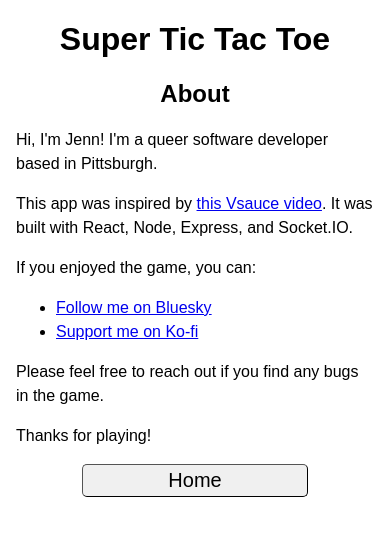
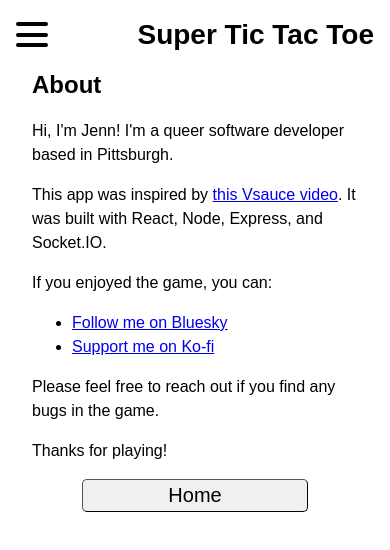
Before and after one commit to jennifercadams/super-tic-tac-toe, a React (Vite) app in the folder client/: page /about in a window 390 px wide. Shown: the top 550 px of the page. Built offline with nearby package versions, Linux system fonts and the light colour scheme; the HTML template or start-up script is replaced by a standard one.

Commit message:
Create header component with hamburger menu

```diff
--- a/client/src/App.css
+++ b/client/src/App.css
@@ -48,10 +48,17 @@ a.ui-button {
 .static-page {
     max-width: 600px;
     margin: auto;
+    padding: 0px 16px;
 }
 
 .static-page .content {
     text-align: left;
     line-height: 1.5;
-    padding: 0px 16px;
 }
+
+@media (max-width: 400px)
+{
+    h2 {
+        text-align: left;
+    }
+}
--- a/client/src/App.tsx
+++ b/client/src/App.tsx
@@ -1,5 +1,6 @@
 import * as React from "react";
 import { BrowserRouter, Route, Routes } from "react-router";
+import Header from "~components/Header/Header";
 import About from "~pages/About/About";
 import HowToPlay from "~pages/HowToPlay/HowToPlay";
 import LandingPage from "~pages/LandingPage/LandingPage";
@@ -10,13 +11,17 @@ import "./App.css";
 const App = () => {
     return (
         <BrowserRouter>
-            <h1>Super Tic Tac Toe</h1>
+
             <Routes>
-                <Route index element={<LandingPage />} />
-                <Route path="local-pass-and-play" element={<SuperGamePassAndPlay />} />
-                <Route path="online-multiplayer" element={<SuperGameRoom />} />
-                <Route path="how-to-play" element={<HowToPlay />} />
-                <Route path="about" element={<About />} />
+                <Route element={<Header showBurgerMenu={false} />}>
+                    <Route index element={<LandingPage />} />
+                </Route>
+                <Route element={<Header showBurgerMenu={true} />}>
+                    <Route path="local-pass-and-play" element={<SuperGamePassAndPlay />} />
+                    <Route path="online-multiplayer" element={<SuperGameRoom />} />
+                    <Route path="how-to-play" element={<HowToPlay />} />
+                    <Route path="about" element={<About />} />
+                </Route>
             </Routes>
         </BrowserRouter>
     );
--- /dev/null
+++ b/client/src/components/BurgerMenu/BurgerMenu.css
@@ -0,0 +1,38 @@
+.burger-menu {
+    float: left;
+    position: absolute;
+}
+
+.hamburger {
+    display: flex;
+    justify-content: space-around;
+    flex-direction: column;
+    width: 32px;
+    height: 32px;
+}
+
+.burger {
+    width: 32px;
+    height: 4px;
+    border-radius: 10px;
+    background-color: black;
+}
+
+.navigation {
+    display: flex;
+    flex-direction: column;
+    text-align: left;
+}
+
+.navigation a {
+    font-size: 20px;
+    color: black;
+    text-decoration: none;
+    background-color: white;
+    border: solid 1px black;
+    padding: 16px;
+}
+
+.navigation a:hover {
+    background-color: #dddddd;
+}
--- /dev/null
+++ b/client/src/components/BurgerMenu/BurgerMenu.tsx
@@ -0,0 +1,29 @@
+import * as React from "react";
+import { useState } from "react";
+import { Link } from "react-router";
+import "./BurgerMenu.css";
+
+const BurgerMenu = () => {
+    const [ menuOpen, setMenuOpen ] = useState(false);
+
+    const toggleMenu = () => setMenuOpen(!menuOpen);
+
+    return (
+        <div className="burger-menu" onClick={toggleMenu}>
+            <div className="hamburger">
+                <div className="burger" />
+                <div className="burger" />
+                <div className="burger" />
+            </div>
+            {menuOpen && <div className="navigation">
+                <Link to="/">Home</Link>
+                <Link to="/local-pass-and-play">Local Pass And Play</Link>
+                <Link to="/online-multiplayer">Online Multiplayer</Link>
+                <Link to="/how-to-play">How To Play</Link>
+                <Link to="/about">About</Link>
+            </div>}
+        </div>
+    );
+};
+
+export default BurgerMenu;
--- /dev/null
+++ b/client/src/components/Header/Header.css
@@ -0,0 +1,15 @@
+.header {
+    padding: 0px 16px;
+}
+
+@media (max-width: 400px)
+{
+    .header.show-burger h1 {
+        text-align: right;
+        font-size: 28px;
+    }
+
+    .header.hide-burger h1 {
+        text-align: center;
+    }
+}
--- /dev/null
+++ b/client/src/components/Header/Header.tsx
@@ -0,0 +1,20 @@
+import * as React from "react";
+import BurgerMenu from "~components/BurgerMenu/BurgerMenu";
+import "./Header.css";
+import { Outlet } from "react-router";
+
+export type HeaderProps = {
+    showBurgerMenu: boolean;
+};
+
+const Header = ({ showBurgerMenu }: HeaderProps) => {
+    return (
+        <div className={`header ${showBurgerMenu ? "show-burger" : "hide-burger"}`}>
+            {showBurgerMenu && <BurgerMenu />}
+            <h1>Super Tic Tac Toe</h1>
+            <Outlet />
+        </div>
+    );
+};
+
+export default Header;
```
